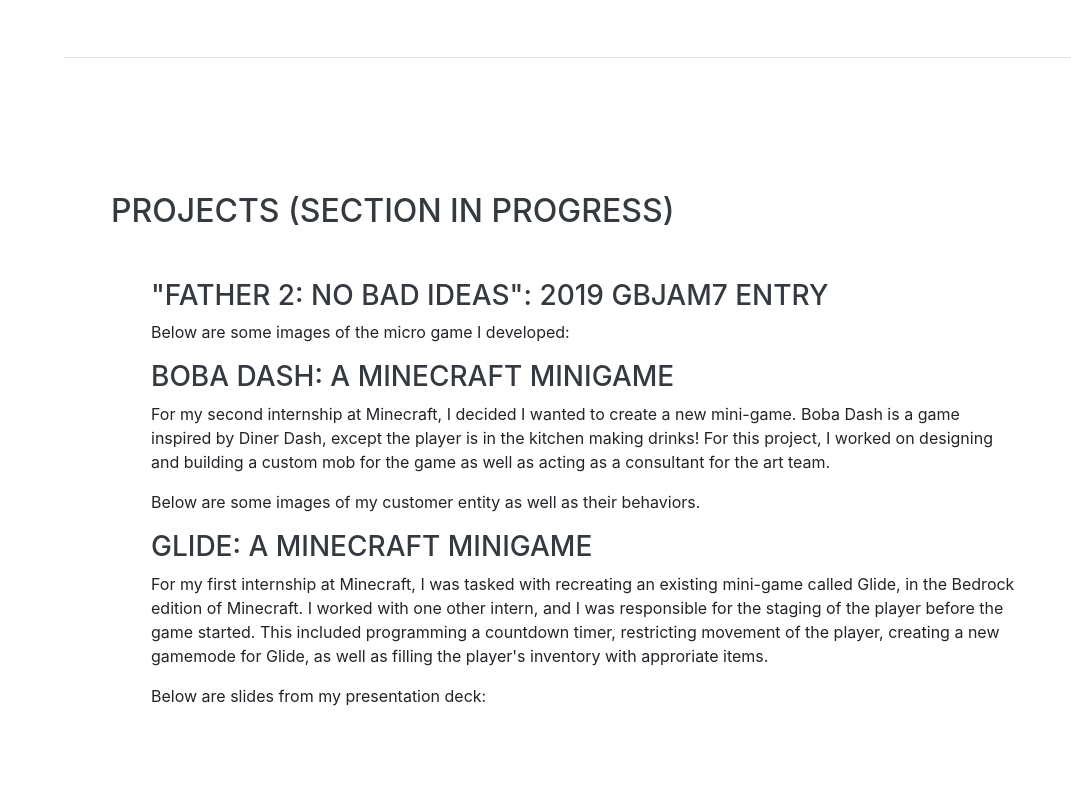
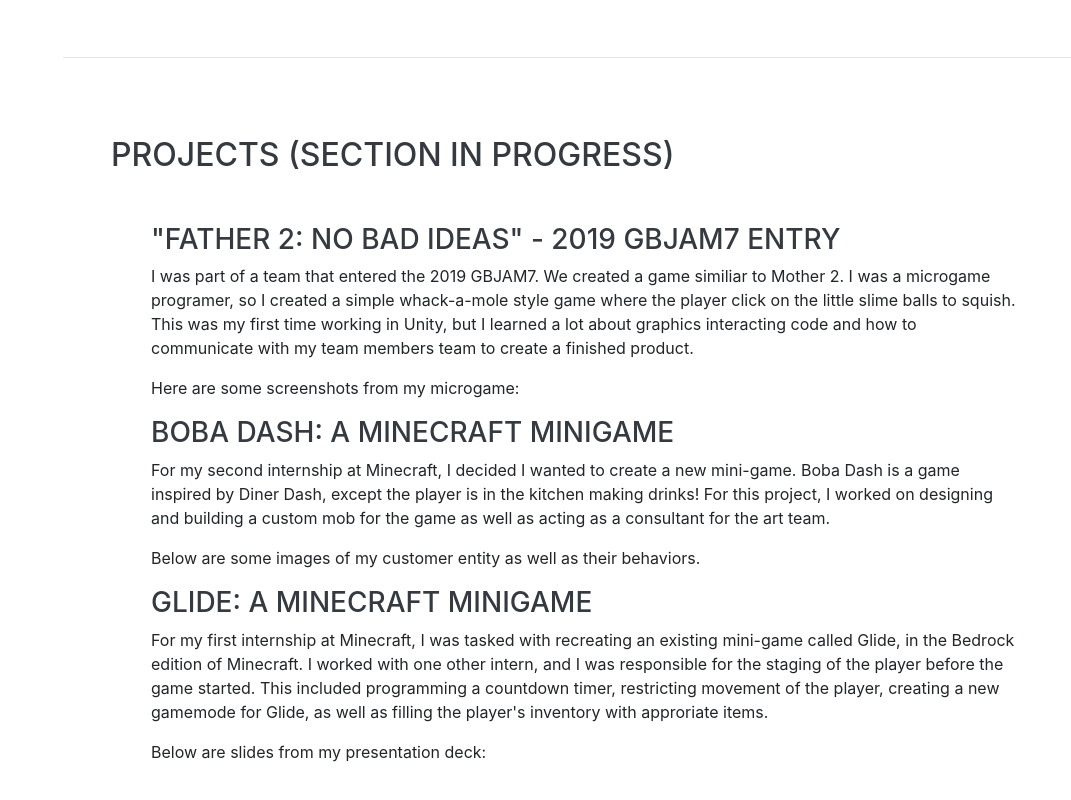
Before and after one commit to kidlatmc29/kidlatmc29.github.io, a website with bundled scripts: page index.html in a window 1280 px wide. Shown: the part 3947-4747 px from the top of the page, without its empty margins (209-1280 px from the left). Built offline with nearby package versions, Linux system fonts and the light colour scheme; a web font is replaced by a local one.

Commit message:
updating project section

```diff
--- a/index.html
+++ b/index.html
@@ -182,16 +182,18 @@
         <h2 class="mb-5">Projects (section in progress) </h2>
         <ul class="fa-ul mb-0">
 
-		<section class="success" id="portfolio">
-          <div class="container">
+    <section class="success" id="portfolio">
+        <div class="container">
             <div class="row">
 
-                <h3>"Father 2: No Bad Ideas": 2019 GBJAM7 Entry </h3>
-                <hr class="star-light">
+              <h3>"Father 2: No Bad Ideas" - 2019 GBJAM7 Entry </h3>
+              <hr class="star-light">
 
-			  <p>  </p>
-			  <p> Below are some images of the micro game I developed: </p>
-
+              <p> I was part of a team that entered the 2019 GBJAM7. We created a game similiar to Mother 2.
+               I was a microgame programer, so I created a simple whack-a-mole style game where the player click on the little slime
+              balls to squish. This was my first time working in Unity, but I learned a lot about graphics interacting code and how to communicate with my team members
+              team to create a finished product. </p>
+              <p> Here are some screenshots from my microgame: </p>
 
 		<section class="success" id="portfolio">
           <div class="container">
```
